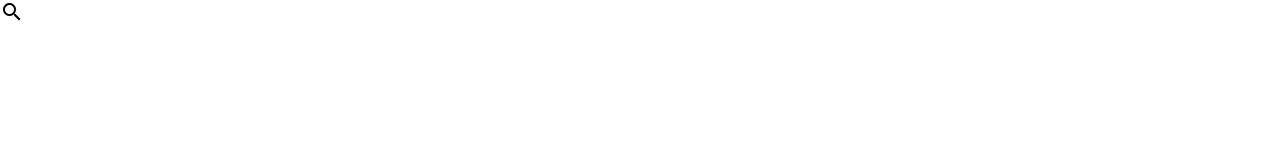
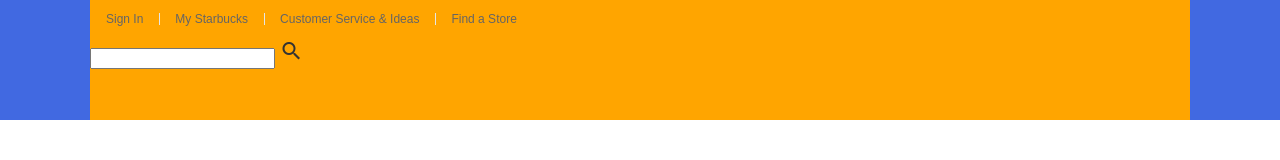
Before and after one commit to KimSeoYeon23/starbucks-vanilla-app, a plain HTML site: page index.html in a window 1280 px wide. Drawn offline with nearby package versions, Linux system fonts and the light colour scheme.

Commit message:
header editing

```diff
--- a/css/main.css
+++ b/css/main.css
@@ -1,4 +1,94 @@
+/* COMMON */
 body {
+    color: #333;
+    font-family: 'Nanum Gothic', sans-serif;
+    font-size: 16px;
+    font-weight: 400;
+    line-height: 1.4;
+}
+img {
+    display: block;
+}
+
+a {
+    text-decoration: none;
+}
+
+li {
+    list-style: none;
+}
+
+/* HEADER */
+header {
+    background-color: royalblue;
+}
+
+header .inner {
+    width: 1100px;
+    height: 120px;
+    margin: 0 auto;
+    background-color: orange;
+    position: relative;
+    top: 0;
+    bottom: 0;
+}
+
+header .logo {
+    height: 75px;
+    position: absolute;
+    top: 0;
+    bottom: 0;
+    margin: auto;
+    display: none;
+}
+
+header .sub-menu {
+
+}
+
+header .sub-menu ul.menu {
+    display: flex;
+    font-family: Arial, sans-serif;
+}
+
+header .sub-menu ul.menu li {
+    position: relative;
+}
+
+header .sub-menu ul.menu li::before {
+    content: '';
+    width: 1px;
+    height: 12px;
+    background-color: #e5e5e5;
+    position: absolute;
+    top: 0;
+    bottom: 0;
+    margin: auto;
+}
+
+header .sub-menu ul.menu li:first-child::before {
+    display: none;
+}
+
+header .sub-menu ul.menu li a {
+    display: block;
+    font-size: 12px;
+    padding: 11px 16px;
+    color: #656565;
+}
+
+header .sub-menu ul.menu li a:hover {
     color: #000;
-    font-family: 'Nanum Gothic', sans-serif;
 }
+
+header .sub-menu .search {
+
+}
+
+header .sub-menu .search  input {
+
+}
+
+header .sub-menu .search  input .material-icons {
+
+}
--- a/index.html
+++ b/index.html
@@ -33,6 +33,34 @@
     <link rel="stylesheet" href="./css/main.css" />
 </head>
 <body>
-    <div class="material-icons">search</div>
+    <!-- HEADER -->
+    <header>
+        <div class="inner">
+            <a href="/" class="logo">
+                <img src="./images/starbucks_logo.png" alt="STARBUCKS" />
+            </a>
+            <div class="sub-menu">
+                <ul class="menu">
+                    <li>
+                        <a href="/signin">Sign In</a>
+                    </li>
+                    <li>
+                        <!-- javascript:void(0) - a태그가 동작하지 않도록 하는 기능 -->
+                        <a href="javascript:void(0)">My Starbucks</a>
+                    </li>
+                    <li>
+                        <a href="javascript:void(0)">Customer Service & Ideas</a>
+                    </li>
+                    <li>
+                        <a href="javascript:void(0)">Find a Store</a>
+                    </li>
+                </ul>
+                <div class="search">
+                    <input type="text" />
+                    <div class="material-icons">search</div>
+                </div>
+            </div>
+        </div>
+    </header>
 </body>
 </html>
```
